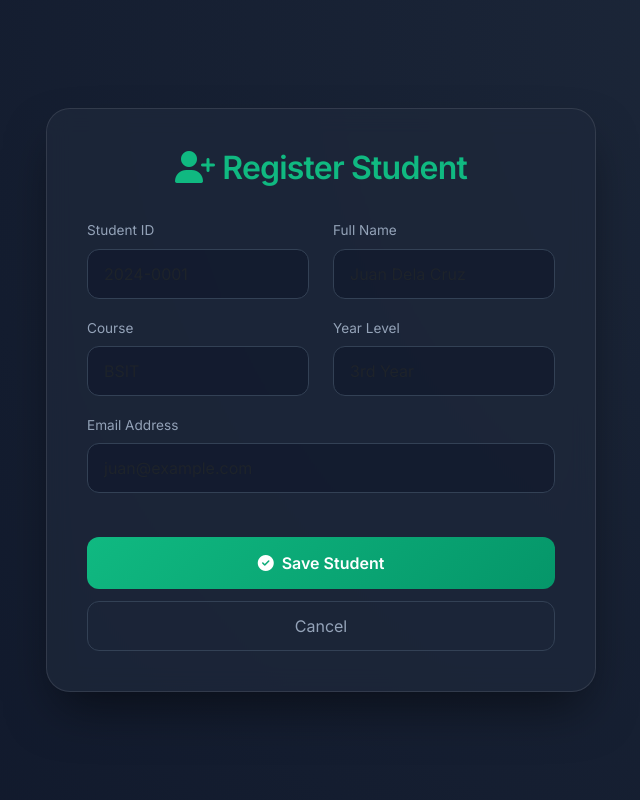
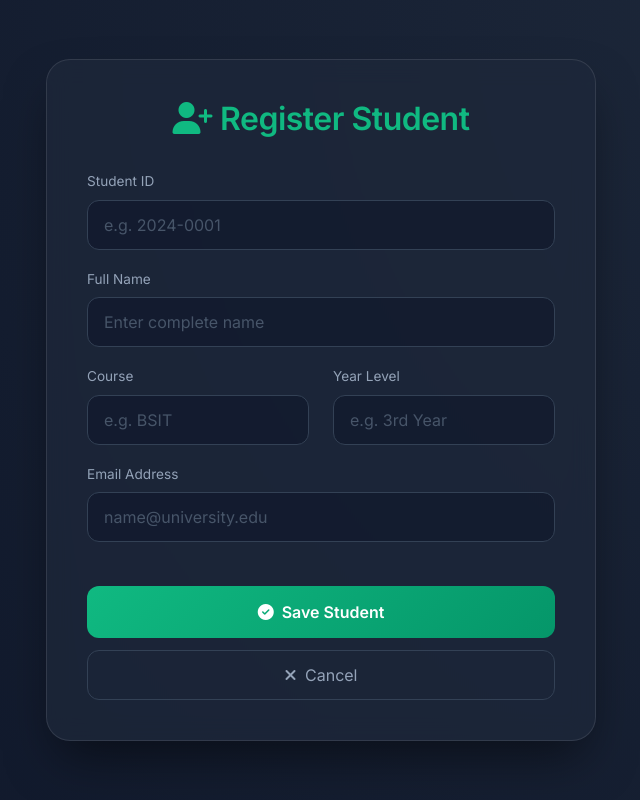
Before and after one commit to shairyl12/shairyl12-Sheryl_Ann_Barrot_IT318_Final_Exam, a Node server app: page /add in a window 1280 px wide. Shown: the whole page, without its empty margins (319-959 px from the left). Run offline with Node 20, Linux system fonts and the light colour scheme.

Commit message:
Update add.ejs

```diff
--- a/views/add.ejs
+++ b/views/add.ejs
@@ -3,10 +3,12 @@
 <head>
     <meta charset="UTF-8">
     <meta name="viewport" content="width=device-width, initial-scale=1.0">
-    <title>Register Student | Cyber System</title>
+    <title>Register Student | Management System</title>
+
     <link href="https://cdn.jsdelivr.net/npm/bootstrap@5.3.0/dist/css/bootstrap.min.css" rel="stylesheet">
     <link href="https://fonts.googleapis.com/css2?family=Inter:wght@300;400;600&display=swap" rel="stylesheet">
     <link rel="stylesheet" href="https://cdnjs.cloudflare.com/ajax/libs/font-awesome/6.4.0/css/all.min.css">
+
     <style>
         body {
             font-family: 'Inter', sans-serif;
@@ -16,6 +18,8 @@
             align-items: center;
             justify-content: center;
             color: #f8fafc;
+            margin: 0;
+            padding: 20px;
         }
 
         .glass-panel {
@@ -31,10 +35,10 @@
 
         h2 {
             font-weight: 600;
-            letter-spacing: -0.025em;
-            color: #10b981; /* Emerald Green */
+            color: #10b981; /* Emerald Green accent */
+            text-align: center;
             margin-bottom: 30px;
-            text-align: center;
+            letter-spacing: -0.5px;
         }
 
         .form-label {
@@ -48,16 +52,20 @@
             background: rgba(15, 23, 42, 0.6);
             border: 1px solid #334155;
             border-radius: 12px;
-            color: white;
+            color: white !important;
             padding: 12px 16px;
-            transition: all 0.2s;
+            transition: all 0.2s ease;
         }
 
         .form-control:focus {
             background: rgba(15, 23, 42, 0.8);
             border-color: #10b981;
             box-shadow: 0 0 0 4px rgba(16, 185, 129, 0.1);
-            color: white;
+            outline: none;
+        }
+
+        .form-control::placeholder {
+            color: #475569;
         }
 
         .btn-save {
@@ -97,6 +105,13 @@
             color: #f8fafc;
             border-color: #475569;
         }
+
+        /* Responsive spacing for mobile */
+        @media (max-width: 576px) {
+            .glass-panel {
+                padding: 25px;
+            }
+        }
     </style>
 </head>
 <body>
@@ -104,38 +119,42 @@
 <div class="glass-panel">
     <h2><i class="fas fa-user-plus me-2"></i>Register Student</h2>
 
-    <form action="/save" method="POST">
+    <form action="/add" method="POST">
         <div class="row">
-            <div class="col-md-6 mb-3">
+            <div class="col-md-12 mb-3">
                 <label class="form-label">Student ID</label>
-                <input type="text" name="student_id" class="form-control" placeholder="2024-0001" required>
+                <input type="text" name="student_id" class="form-control" placeholder="e.g. 2024-0001" required>
             </div>
-            <div class="col-md-6 mb-3">
-                <label class="form-label">Full Name</label>
-                <input type="text" name="full_name" class="form-control" placeholder="Juan Dela Cruz" required>
-            </div>
+        </div>
+
+        <div class="mb-3">
+            <label class="form-label">Full Name</label>
+            <input type="text" name="full_name" class="form-control" placeholder="Enter complete name" required>
         </div>
 
         <div class="row">
             <div class="col-md-6 mb-3">
                 <label class="form-label">Course</label>
-                <input type="text" name="course" class="form-control" placeholder="BSIT" required>
+                <input type="text" name="course" class="form-control" placeholder="e.g. BSIT" required>
             </div>
             <div class="col-md-6 mb-3">
                 <label class="form-label">Year Level</label>
-                <input type="text" name="year_level" class="form-control" placeholder="3rd Year" required>
+                <input type="text" name="year_level" class="form-control" placeholder="e.g. 3rd Year" required>
             </div>
         </div>
 
         <div class="mb-4">
             <label class="form-label">Email Address</label>
-            <input type="email" name="email" class="form-control" placeholder="juan@example.com" required>
+            <input type="email" name="email_address" class="form-control" placeholder="name@university.edu" required>
         </div>
 
         <button type="submit" class="btn btn-save">
             <i class="fas fa-check-circle me-2"></i>Save Student
         </button>
-        <a href="/" class="btn btn-cancel">Cancel</a>
+
+        <a href="/" class="btn btn-cancel">
+            <i class="fas fa-times me-1"></i> Cancel
+        </a>
     </form>
 </div>
 
```
